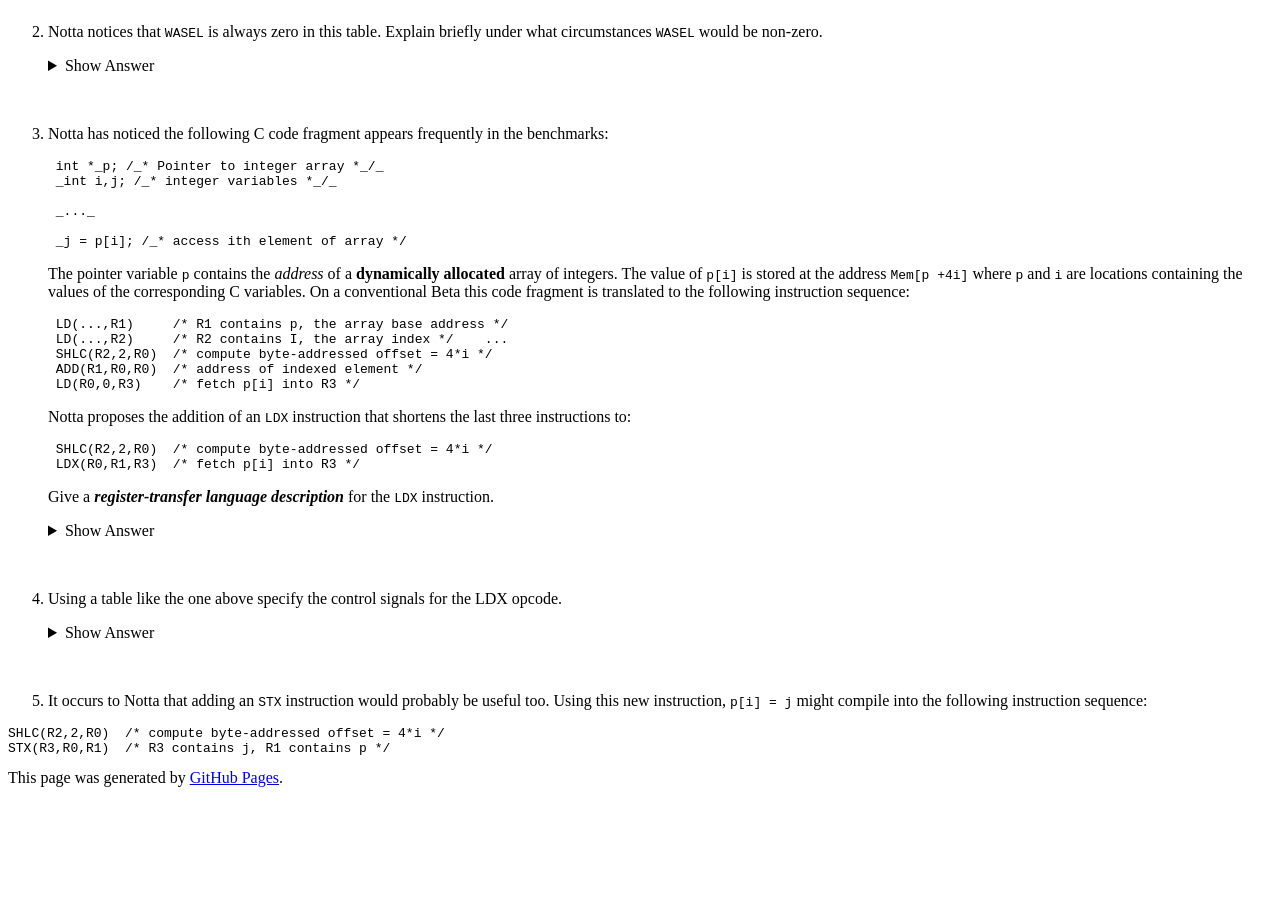
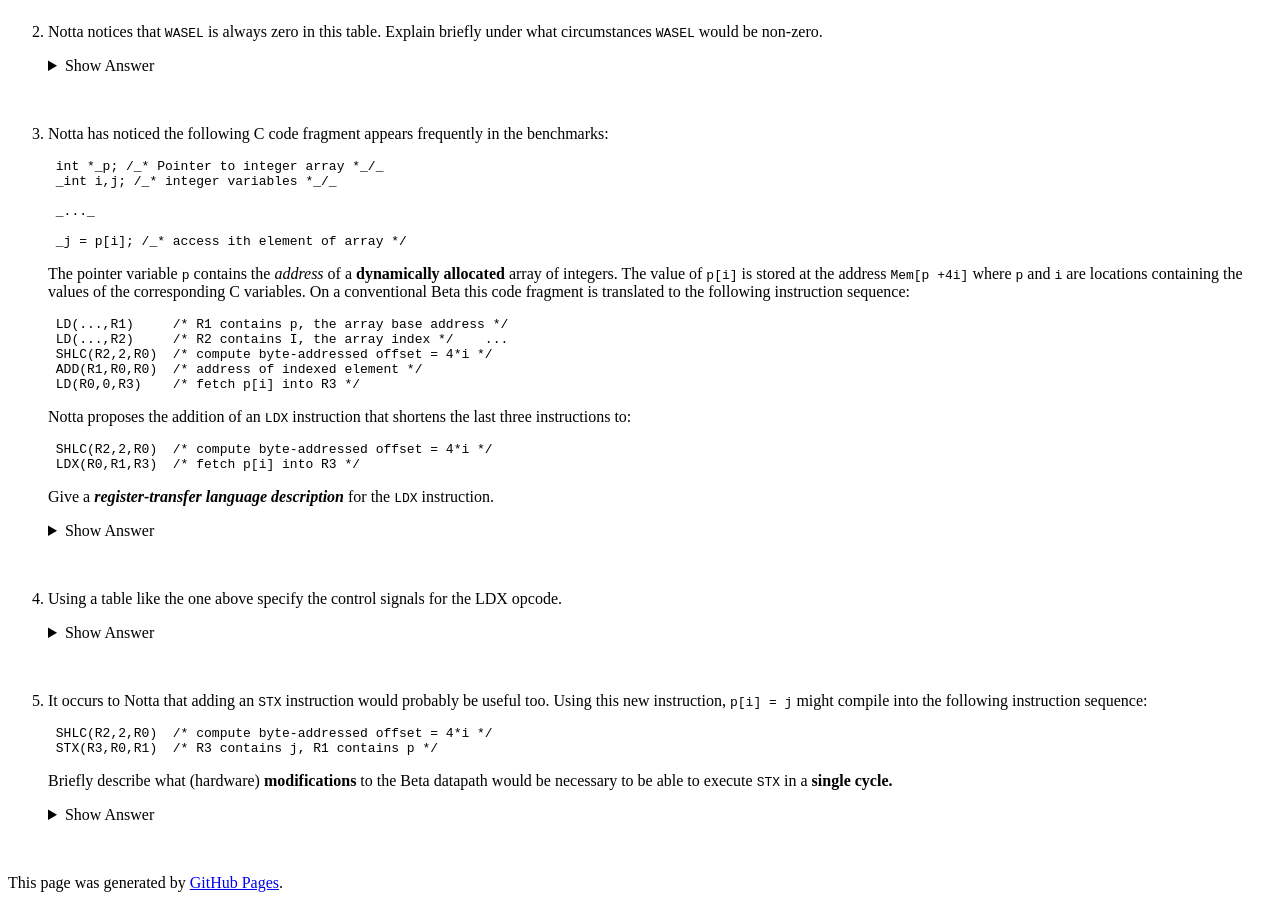
Before and after one commit to natalieagus/natalieagus.github.io, a Jekyll site: the page built from 50002/50002problem_set_5.md, in a window 1280 px wide and 900 px high, scrolled down 2083 px. Built offline with Jekyll 4.4.1, drawn with Linux system fonts in a browser that asks for light colours; formulas are drawn with MathJax 3; a script that is not in the unit is left out; the repository's description, which GitHub fills in, is left out; before the commit the page ends 2878 px from its top, so only the background shows below that.

Commit message:
50002/50002problem_set_5.md updated from https://stackedit.io/

````diff
--- a/50002/50002problem_set_5.md
+++ b/50002/50002problem_set_5.md
@@ -212,11 +212,33 @@
 
 5. It occurs to Notta that adding an `STX` instruction would probably be useful too. Using this new instruction, `p[i] = j` might compile into the following instruction sequence:
 
-```
-SHLC(R2,2,R0)  /* compute byte-addressed offset = 4*i */
-STX(R3,R0,R1)  /* R3 contains j, R1 contains p */
-```
+	```
+	SHLC(R2,2,R0)  /* compute byte-addressed offset = 4*i */
+	STX(R3,R0,R1)  /* R3 contains j, R1 contains p */
+	```
+
+	Briefly describe what (hardware) **modifications** to the Beta datapath would be necessary to be able to execute `STX` in a **single cycle.**
+
+	{::options parse_block_html="true" /}
+	<details>
+	<summary markdown="span">Show Answer</summary>
+
+	The register transfer language description of  `STX` would be:
+	```
+	STX(Rc, Rb, Ra)
+	EA <- Reg[Ra] + Reg[Rb]
+	Mem[EA] <- Reg[Rc]
+	PC <- PC + 4
+	```
+
+	It's evident that we need to perform **3 register reads,** but the Beta's register file has only **2 read ports.** Thus we need to add a **third read port** to the register file.
+
+	Incidentally, adding a third read port would eliminate the need for the `RA2SEL` mux because we *no longer need to choose between `Rb` and `Rc`*, since each register field has its own read port.
+	</details>
+	<br/>
+	{::options parse_block_html="false" /}
+
 
 <!--stackedit_data:
-eyJoaXN0b3J5IjpbNjI2MDM3MjEzLC0xMTIwNDM5Nzg1XX0=
+eyJoaXN0b3J5IjpbLTY1MDAwNDUxOSwtMTEyMDQzOTc4NV19
 -->
````
